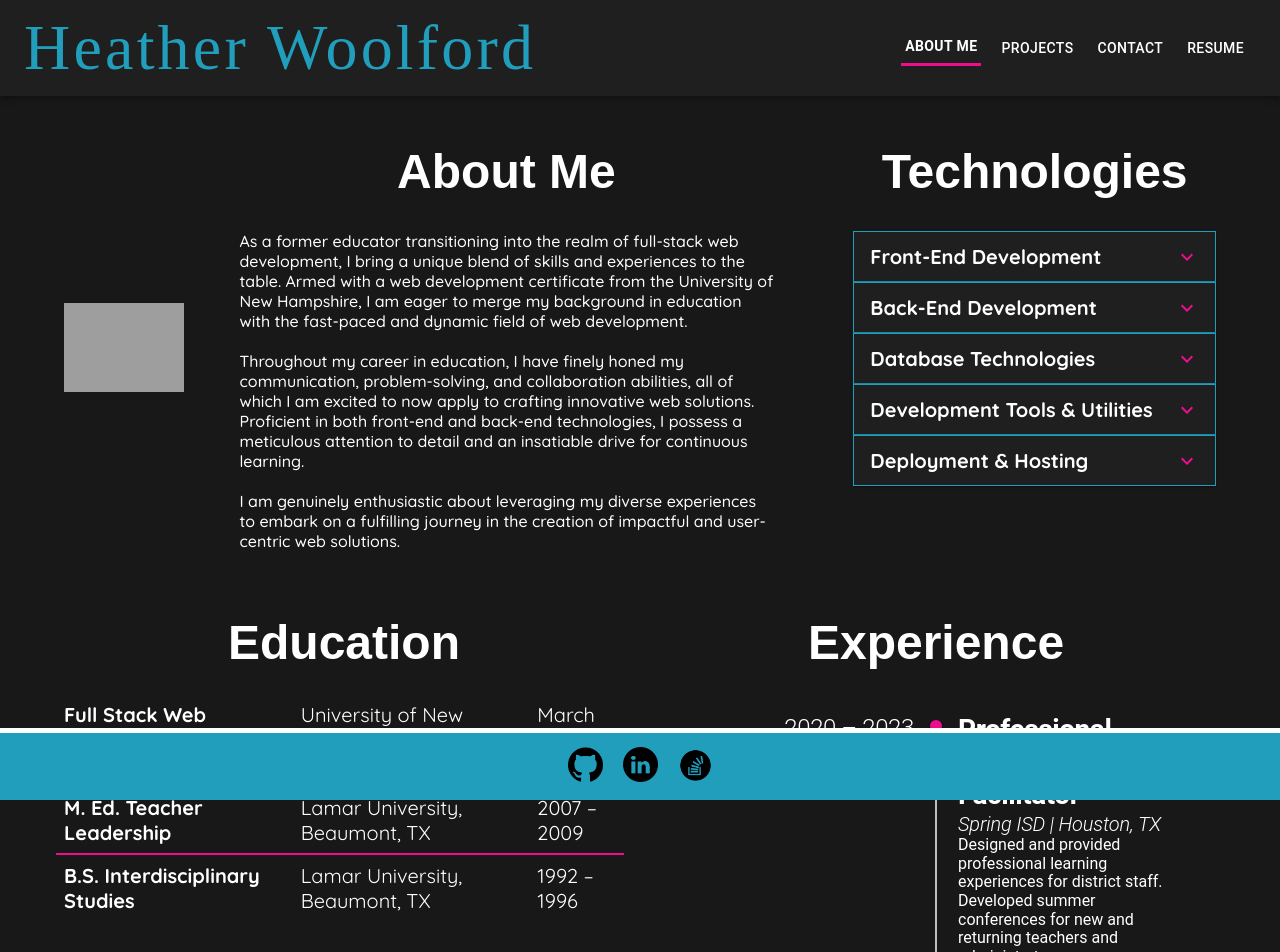
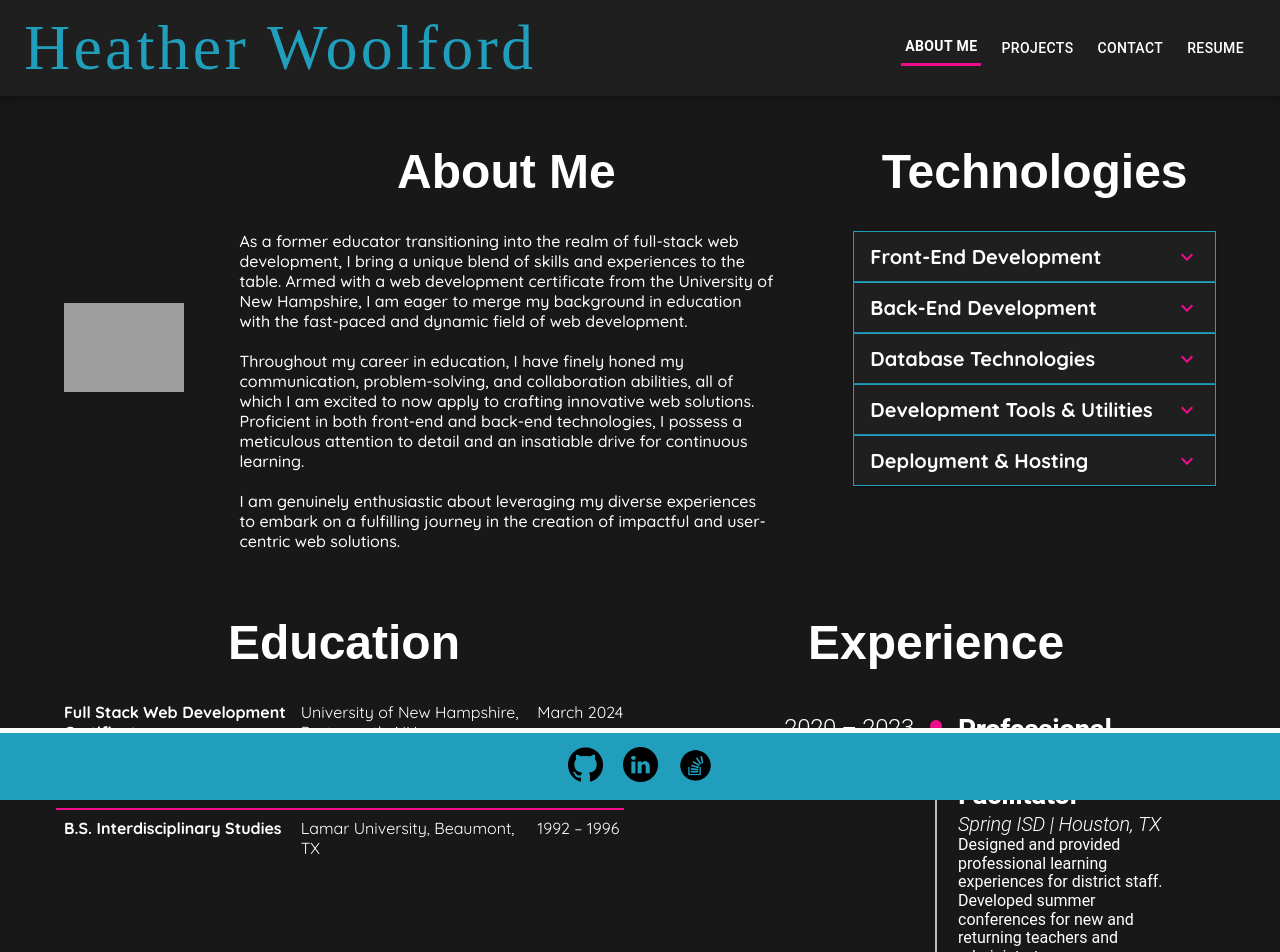
Before and after one commit to hwoolford/Portfolio, a React (Vite) app: page /about in a window 1280 px wide. Shown: the top 952 px of the page. Built offline with nearby package versions, Linux system fonts and the light colour scheme; grey boxes are pictures that could not be loaded; a web font is replaced by a local one.

Commit message:
changed font size back on education

```diff
--- a/src/components/AboutMe/Education.jsx
+++ b/src/components/AboutMe/Education.jsx
@@ -13,8 +13,7 @@ export default function Education() {
           justifyContent="start"
           alignItems="start"
           fontFamily="Quicksand"
-          fontWeight="bold"
-          fontSize="1.25rem"        >
+          fontWeight="bold"       >
           Full Stack Web Development Certificate
         </Grid>
         <Grid
@@ -25,7 +24,6 @@ export default function Education() {
           justifyContent="start"
           alignItems="start"
           fontFamily="Quicksand"
-          fontSize="1.25rem"
         >
           University of New Hampshire, Portsmouth, NH
         </Grid>
@@ -37,7 +35,6 @@ export default function Education() {
           justifyContent="start"
           alignItems="start"
           fontFamily="Quicksand"
-          fontSize="1.25rem"
         >
           March 2024
         </Grid>
@@ -52,7 +49,6 @@ export default function Education() {
           alignItems="start"
           fontFamily="Quicksand"
           fontWeight="bold"
-          fontSize="1.25rem"
         >
           M. Ed. Teacher Leadership
         </Grid>
@@ -64,7 +60,6 @@ export default function Education() {
           justifyContent="start"
           alignItems="start"
           fontFamily="Quicksand"
-          fontSize="1.25rem"
         >
           Lamar University, Beaumont, TX
         </Grid>
@@ -76,7 +71,6 @@ export default function Education() {
           justifyContent="start"
           alignItems="start"
           fontFamily="Quicksand"
-          fontSize="1.25rem"
         >
           2007 – 2009
         </Grid>
@@ -91,7 +85,6 @@ export default function Education() {
           alignItems="start"
           fontFamily="Quicksand"
           fontWeight="bold"
-          fontSize="1.25rem"
         >
           B.S. Interdisciplinary Studies
         </Grid>
@@ -103,7 +96,6 @@ export default function Education() {
           justifyContent="start"
           alignItems="start"
           fontFamily="Quicksand"
-          fontSize="1.25rem"
         >
           Lamar University, Beaumont, TX
         </Grid>
@@ -115,7 +107,6 @@ export default function Education() {
           justifyContent="start"
           alignItems="start"
           fontFamily="Quicksand"
-          fontSize="1.25rem"
         >
           1992 – 1996
         </Grid>
```
